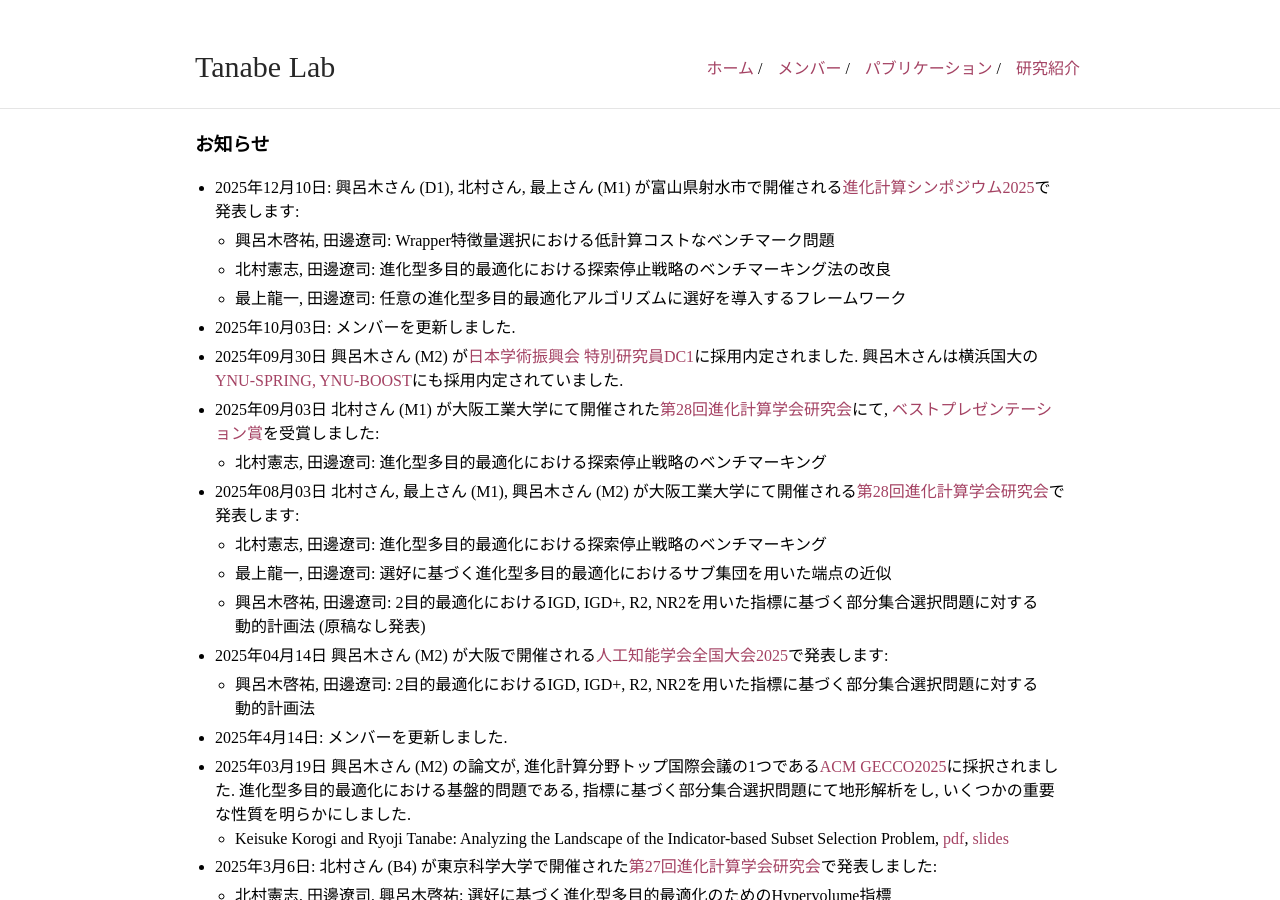
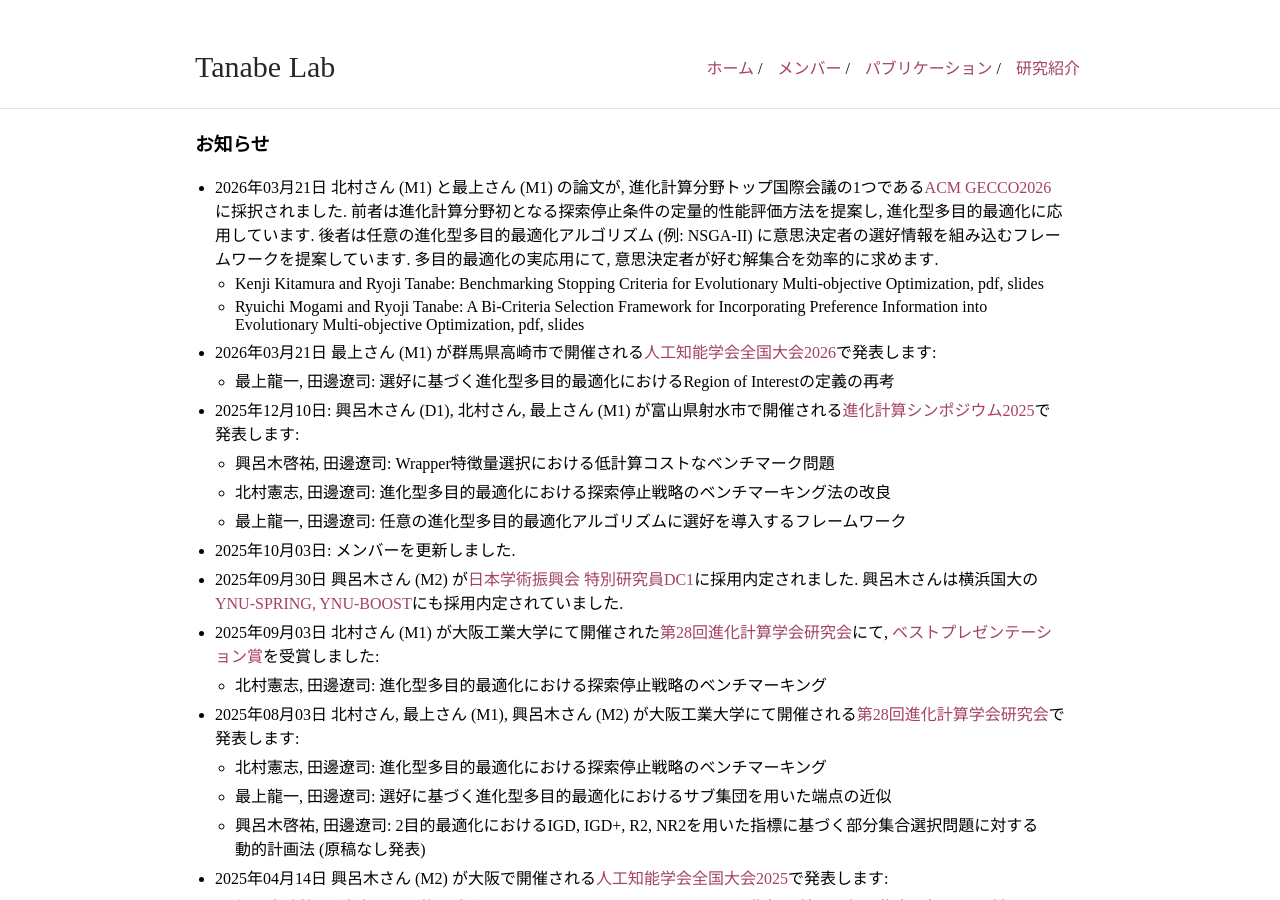
Before and after one commit to aopt-lab/aopt-lab.github.io, a Jekyll site: the page built from index.md, in a window 1280 px wide and 900 px high. Built offline with Jekyll 4.4.1, drawn with Linux system fonts in a browser that asks for light colours.

```diff
--- a/index.md
+++ b/index.md
@@ -5,6 +5,11 @@ title: 田邊研究室
 
 ### お知らせ
 
+* 2026年03月21日 北村さん (M1) と最上さん (M1) の論文が, 進化計算分野トップ国際会議の1つである[ACM GECCO2026](https://gecco-2026.sigevo.org/)に採択されました. 前者は進化計算分野初となる探索停止条件の定量的性能評価方法を提案し, 進化型多目的最適化に応用しています. 後者は任意の進化型多目的最適化アルゴリズム (例: NSGA-II) に意思決定者の選好情報を組み込むフレームワークを提案しています. 多目的最適化の実応用にて, 意思決定者が好む解集合を効率的に求めます.
+    * Kenji Kitamura and Ryoji Tanabe: Benchmarking Stopping Criteria for Evolutionary Multi-objective Optimization, pdf, slides
+    * Ryuichi Mogami and Ryoji Tanabe: A Bi-Criteria Selection Framework for Incorporating Preference Information into Evolutionary Multi-objective Optimization, pdf, slides
+* 2026年03月21日 最上さん (M1) が群馬県高崎市で開催される[人工知能学会全国大会2026](https://www.ai-gakkai.or.jp/jsai2026/)で発表します:
+    * 最上龍一, 田邊遼司:  選好に基づく進化型多目的最適化におけるRegion of Interestの定義の再考
 * 2025年12月10日: 興呂木さん (D1), 北村さん, 最上さん (M1) が富山県射水市で開催される[進化計算シンポジウム2025](https://www.jpnsec.org/symposium202503.html)で発表します:
     * 興呂木啓祐, 田邊遼司: Wrapper特徴量選択における低計算コストなベンチマーク問題
     * 北村憲志, 田邊遼司: 進化型多目的最適化における探索停止戦略のベンチマーキング法の改良
```
Also changed, not shown: publication.md (+9 -0 lines).
